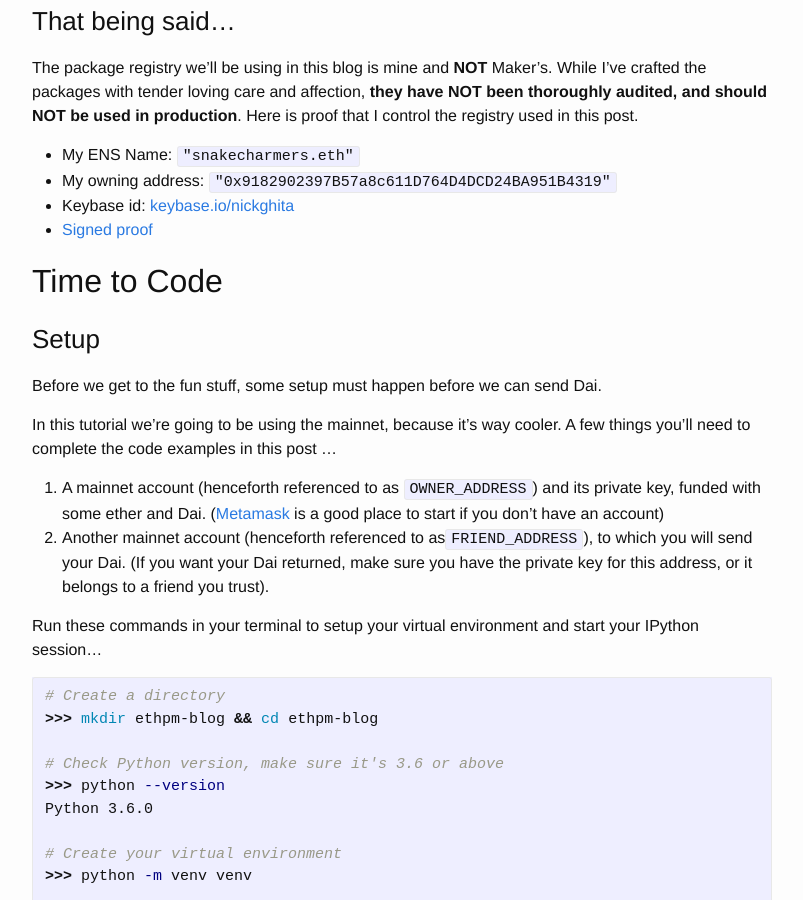
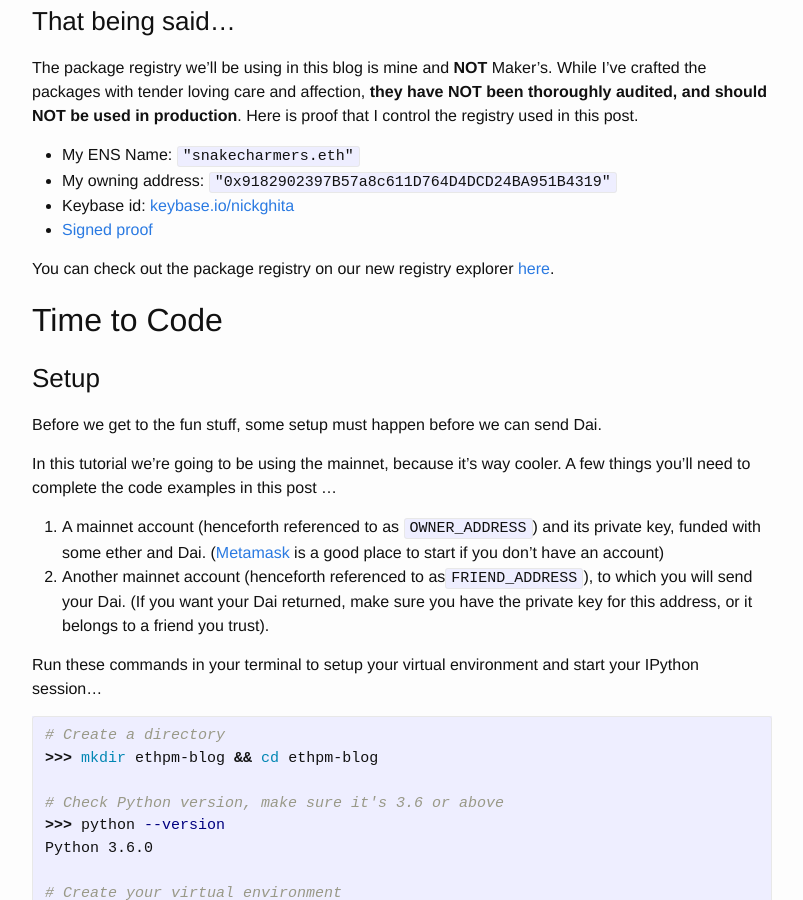
Before and after one commit to ethereum/snake-charmers-blog, a Jekyll site: the page built from _posts/2019-01-24-ethpm.md, in a window 1280 px wide and 900 px high, scrolled down 1782 px. Shown: the whole window, without its empty margins (238-1041 px from the left). Built offline with Jekyll 4.4.1, drawn with Linux system fonts in a browser that asks for light colours.

Commit message:
add link to registry

```diff
--- a/_posts/2019-01-24-ethpm.md
+++ b/_posts/2019-01-24-ethpm.md
@@ -54,6 +54,9 @@ The package registry we'll be using in this blog is mine and **NOT** Maker's. Wh
 - My owning address: `"0x9182902397B57a8c611D764D4DCD24BA951B4319"`
 - Keybase id: [keybase.io/nickghita](https://keybase.io/nickghita)
 - [Signed proof](https://gist.github.com/njgheorghita/1c33b8b94e63bc15eaf226eb70819a31)
+
+You can check out the package registry on our new registry explorer <a href="http://explorer.ethpm.com/browse/mainnet/snakecharmers.eth" target="_blank">here</a>.
+
 
 ## Time to Code
 
```
